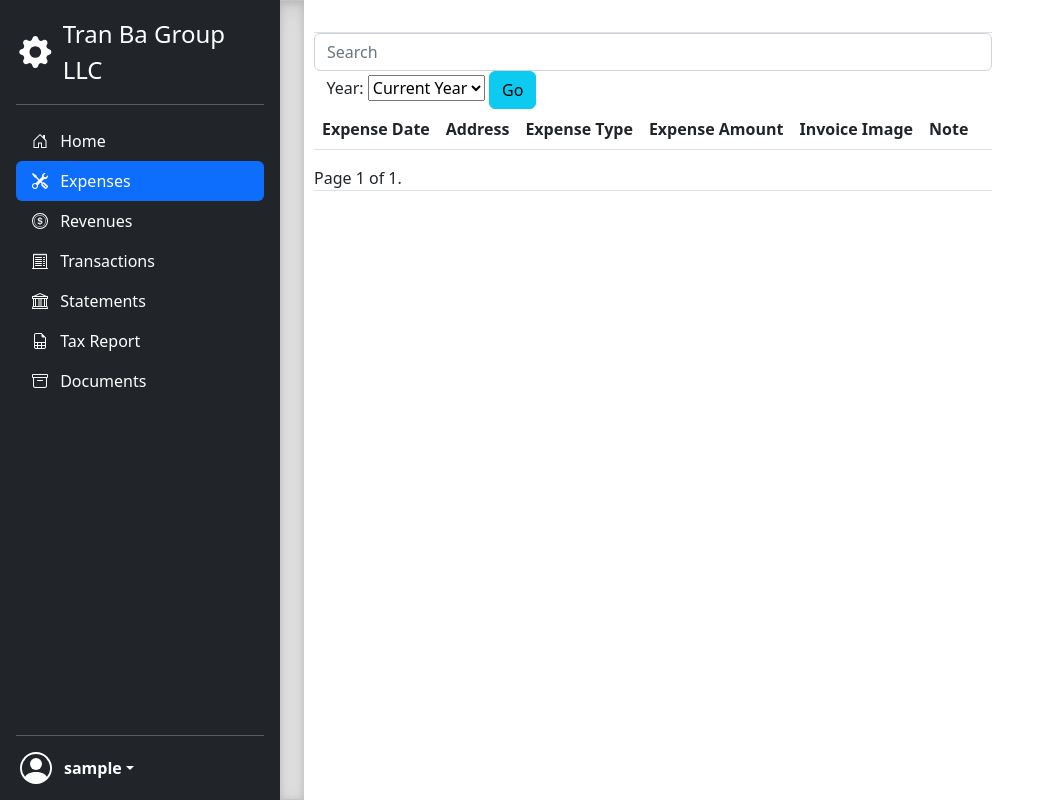
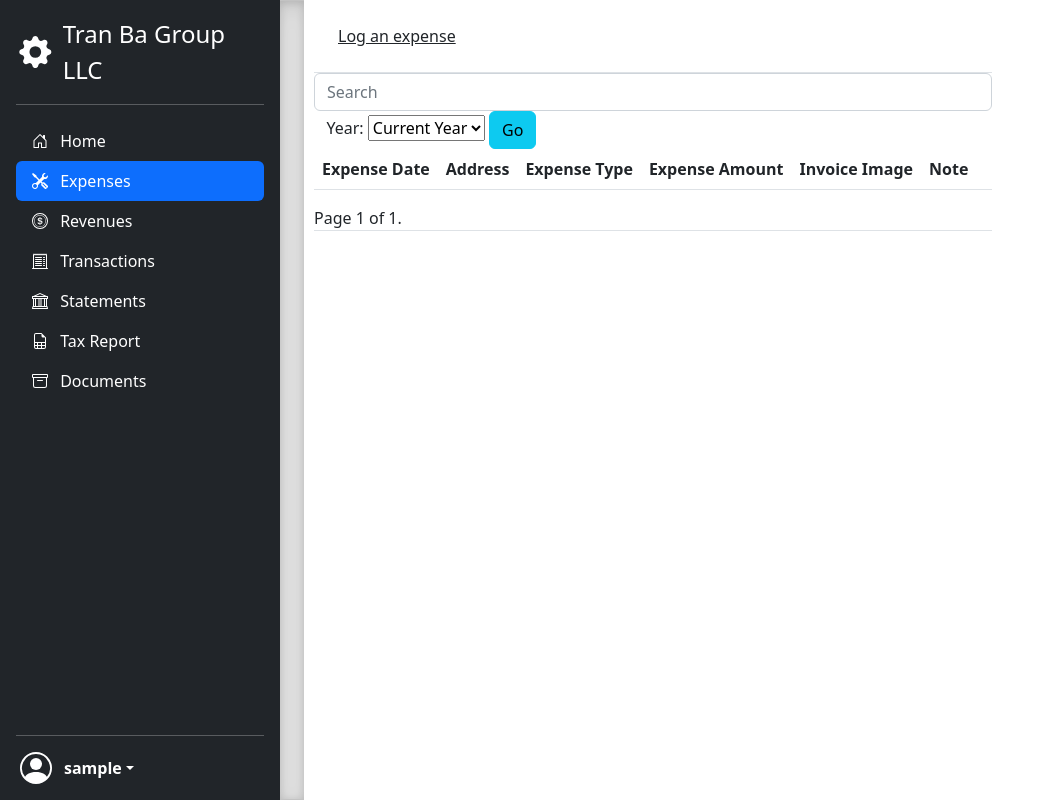
Before and after one commit to duybtr/tbi, a Django app: page /list_expenses/ in a window 1280 px wide. Shown: the whole page, without its empty margins (0-1039 px from the left). Run offline with Django 3.2, Linux system fonts and the light colour scheme; the visitor is signed in with stand-in values (Sample User, id 1); data that the repository does not hold is empty; parts of the project's set-up code (start-up, migrations or seed data) failed here and were passed over.

Commit message:
added some top nav and wrap text in transaction description column

```diff
--- a/templates/transactions/expense_list.html
+++ b/templates/transactions/expense_list.html
@@ -1,5 +1,9 @@
 {% extends '_record_list.html' %}
 {% load humanize %}
+
+{% block top_nav %}
+    <a class="p-2 text-dark" href="{% url 'upload_invoice' %}">Log an expense</a>
+{% endblock top_nav %}
 
 {% block extra_form %}
 <!-- &nbsp;&nbsp;
--- a/templates/transactions/revenue_list.html
+++ b/templates/transactions/revenue_list.html
@@ -1,5 +1,9 @@
 {% extends '_record_list.html' %}
 {% load humanize %}
+
+{% block top_nav %}
+    <a class="p-2 text-dark" href="{% url 'upload_check' %}">Log a revenue</a>
+{% endblock top_nav %}
 
 {% block extra_form %}
 &nbsp;&nbsp;
--- a/templates/transactions/transaction_list.html
+++ b/templates/transactions/transaction_list.html
@@ -29,7 +29,7 @@
         <td>{{ transaction.transaction_date }}</td>
         <td>{{ transaction.statement.account_number }}</td>
         <td>{{ transaction.statement.get_statement_type_display }}</td>
-        <td>{{ transaction.transaction_description }}</td>
+        <td style="word-wrap: break-word;min-width: 160px;max-width: 160px;">{{ transaction.transaction_description }}</td>
         <td>${{ transaction.transaction_amount|intcomma}}</td>
         {% if transaction.match_id == 0 %}
           {% if transaction.transaction_amount < 0 %}
--- a/transactions/views.py
+++ b/transactions/views.py
@@ -556,7 +556,7 @@ class UploadMultipleInvoicesView(LoginRequiredMixin, FormView):
         context = {}
         successful_uploads = request.session.get('successful_uploads', [])
         failed_uploads = request.session.get('failed_uploads', [])
-        import pdb ; pdb.set_trace()
+        #import pdb ; pdb.set_trace()
         selected_tax_year = request.session.get('selected_tax_year', datetime.now().year)
         form_class = self.get_form_class()
 
```
